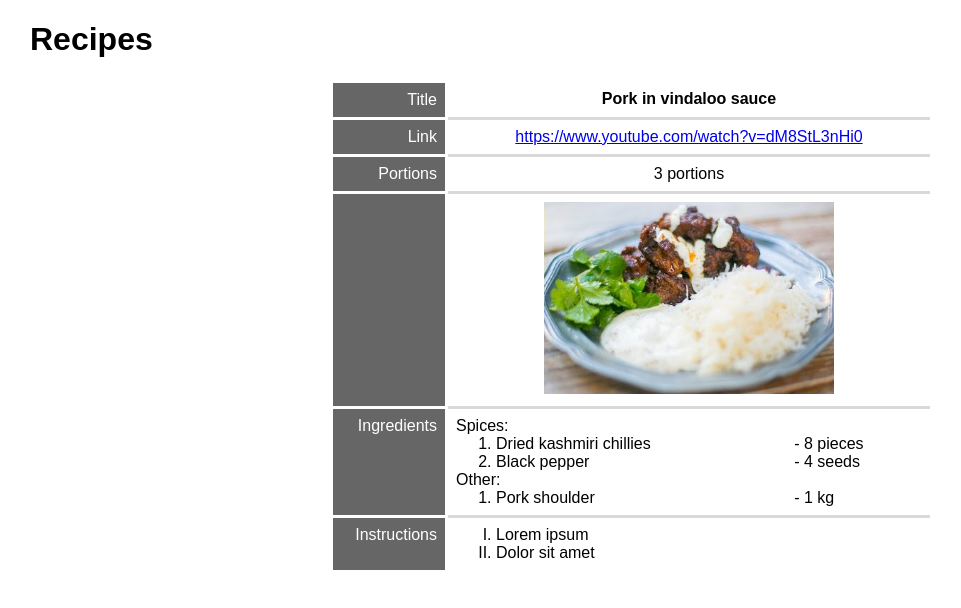
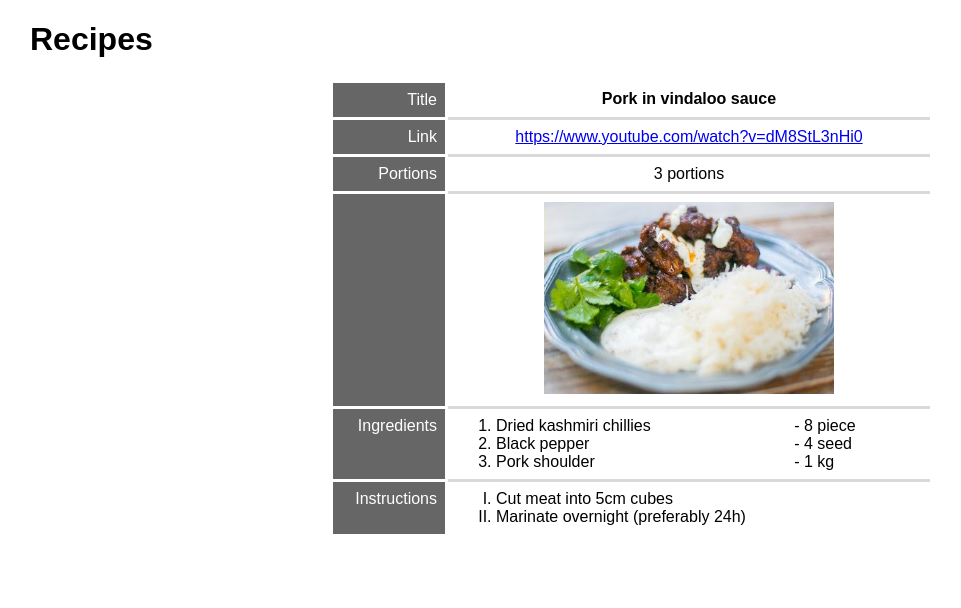
Before and after one commit to vandut/recipes, an Angular app: page / in a window 1280 px wide. Shown: the top 608 px of the page, without its empty margins (10-971 px from the left). Built offline with nearby package versions, Linux system fonts and the light colour scheme.

Commit message:
#7 Recipe DTO; changed name of RecipeComponent selector

```diff
--- a/src/app/app.component.css
+++ b/src/app/app.component.css
@@ -1,4 +1,4 @@
-recipe {
+app-recipe {
   max-width: 600px;
   margin-left: auto;
   margin-right: auto;
--- a/src/app/app.component.html
+++ b/src/app/app.component.html
@@ -2,4 +2,4 @@
   {{title}}
 </h1>
 
-<recipe></recipe>
+<app-recipe></app-recipe>
--- a/src/app/app.component.ts
+++ b/src/app/app.component.ts
@@ -1,4 +1,5 @@
 import { Component } from '@angular/core';
+export * from './recipe.component';
 
 @Component({
   selector: 'app-root',
--- a/src/app/app.module.ts
+++ b/src/app/app.module.ts
@@ -4,7 +4,7 @@ import { FormsModule } from '@angular/forms';
 import { HttpModule } from '@angular/http';
 
 import { AppComponent } from './app.component';
-import { RecipeComponent } from './recipe/recipe.component';
+import { RecipeComponent } from './recipe.component';
 
 @NgModule({
   declarations: [
--- a/src/app/index.ts
+++ b/src/app/index.ts
@@ -1,2 +1,3 @@
 export * from './app.component';
 export * from './app.module';
+export * from './recipe.component';
--- /dev/null
+++ b/src/app/recipe.component.html
@@ -0,0 +1,43 @@
+<table class="section-container">
+  <tr class="section-group">
+    <td class="section-name section-name-title">Title</td>
+    <td class="section-content section-content-title">{{recipe.title}}</td>
+  </tr>
+  <tr class="section-group">
+    <td class="section-name section-name-link">Link</td>
+    <td class="section-content section-content-link">
+      <a href="https://www.youtube.com/watch?v=dM8StL3nHi0">{{recipe.link}}</a>
+    </td>
+  </tr>
+  <tr class="section-group">
+    <td class="section-name section-name-portions">Portions</td>
+    <td class="section-content section-content-portions">{{recipe.portions}} portions</td>
+  </tr>
+  <tr class="section-group">
+    <td class="section-name section-name-photo"></td>
+    <td class="section-content section-content-photo">
+      <img alt="Recipe image" src="assets/recipes/{{recipe.uuid}}.png">
+    </td>
+  </tr>
+  <tr class="section-group">
+    <td class="section-name section-name-ingredients">Ingredients</td>
+    <td class="section-content section-content-ingredients">
+      <ol class="ingredient-list">
+        <li class="ingredient-element" *ngFor="let ingredient of recipe.ingredients">
+          <span class="ingredient-name">{{ingredient.name}}</span>
+          <span class="ingredient-amount">- {{ingredient.amount}} {{ingredient.unit}}</span>
+        </li>
+      </ol>
+    </td>
+  </tr>
+  <tr class="section-group">
+    <td class="section-name section-name-instructions">Instructions</td>
+    <td class="section-content section-content-instructions">
+      <ol class="instruction-list">
+        <li class="instruction-element" *ngFor="let instruction of recipe.instructions">
+          {{instruction}}
+        </li>
+      </ol>
+    </td>
+  </tr>
+</table>
--- /dev/null
+++ b/src/app/recipe.component.ts
@@ -0,0 +1,38 @@
+import { Component } from '@angular/core';
+
+@Component({
+  selector: 'app-recipe',
+  templateUrl: 'recipe.component.html',
+  styleUrls: ['recipe.component.css']
+})
+export class RecipeComponent {
+
+  private recipe = {
+    uuid: '7bc8aee8-fdca-4c90-b944-5682801bde0b',
+    title: 'Pork in vindaloo sauce',
+    link: 'https://www.youtube.com/watch?v=dM8StL3nHi0',
+    portions: '3',
+    ingredients: [
+      {
+        name: 'Dried kashmiri chillies',
+        amount: '8',
+        unit: 'piece'
+      },
+      {
+        name: 'Black pepper',
+        amount: '4',
+        unit: 'seed'
+      },
+      {
+        name: 'Pork shoulder',
+        amount: '1',
+        unit: 'kg'
+      },
+    ],
+    instructions: [
+      'Cut meat into 5cm cubes',
+      'Marinate overnight (preferably 24h)'
+    ]
+  };
+
+}
--- a/src/app/recipe/recipe.component.html
+++ /dev/null
@@ -1,54 +0,0 @@
-<table class="section-container">
-  <tr class="section-group">
-    <td class="section-name section-name-title">Title</td>
-    <td class="section-content section-content-title">Pork in vindaloo sauce</td>
-  </tr>
-  <tr class="section-group">
-    <td class="section-name section-name-link">Link</td>
-    <td class="section-content section-content-link">
-      <a href="https://www.youtube.com/watch?v=dM8StL3nHi0">https://www.youtube.com/watch?v=dM8StL3nHi0</a>
-    </td>
-  </tr>
-  <tr class="section-group">
-    <td class="section-name section-name-portions">Portions</td>
-    <td class="section-content section-content-portions">3 portions</td>
-  </tr>
-  <tr class="section-group">
-    <td class="section-name section-name-photo"></td>
-    <td class="section-content section-content-photo">
-      <img alt="Recipe image" src="assets/recipes/7bc8aee8-fdca-4c90-b944-5682801bde0b.png">
-    </td>
-  </tr>
-  <tr class="section-group">
-    <td class="section-name section-name-ingredients">Ingredients</td>
-    <td class="section-content section-content-ingredients">
-      <p>Spices:</p>
-      <ol class="ingredient-list">
-        <li class="ingredient-element">
-          <span class="ingredient-name">Dried kashmiri chillies</span>
-          <span class="ingredient-amount">- 8 pieces</span>
-        </li>
-        <li class="ingredient-element">
-          <span class="ingredient-name">Black pepper</span>
-          <span class="ingredient-amount">- 4 seeds</span>
-        </li>
-      </ol>
-      <p>Other:</p>
-      <ol class="ingredient-list">
-        <li class="ingredient-element">
-          <span class="ingredient-name">Pork shoulder</span>
-          <span class="ingredient-amount">- 1 kg</span>
-        </li>
-      </ol>
-    </td>
-  </tr>
-  <tr class="section-group">
-    <td class="section-name section-name-instructions">Instructions</td>
-    <td class="section-content section-content-instructions">
-      <ol>
-        <li>Lorem ipsum</li>
-        <li>Dolor sit amet</li>
-      </ol>
-    </td>
-  </tr>
-</table>
--- a/src/test.ts
+++ b/src/test.ts
@@ -15,7 +15,7 @@ declare var require: any;
 __karma__.loaded = function () {};
 
 
-//noinspection TypeScriptUnresolvedVariable
+// noinspection TypeScriptUnresolvedVariable
 Promise.all([
   System.import('@angular/core/testing'),
   System.import('@angular/platform-browser-dynamic/testing')
```
Also changed, not shown: src/app/recipe/recipe.component.ts (deleted, +0 -10 lines), src/app/recipe.component.css (renamed from src/app/recipe/recipe.component.css), 2 other files (tests, documents, lock files or other folders).
